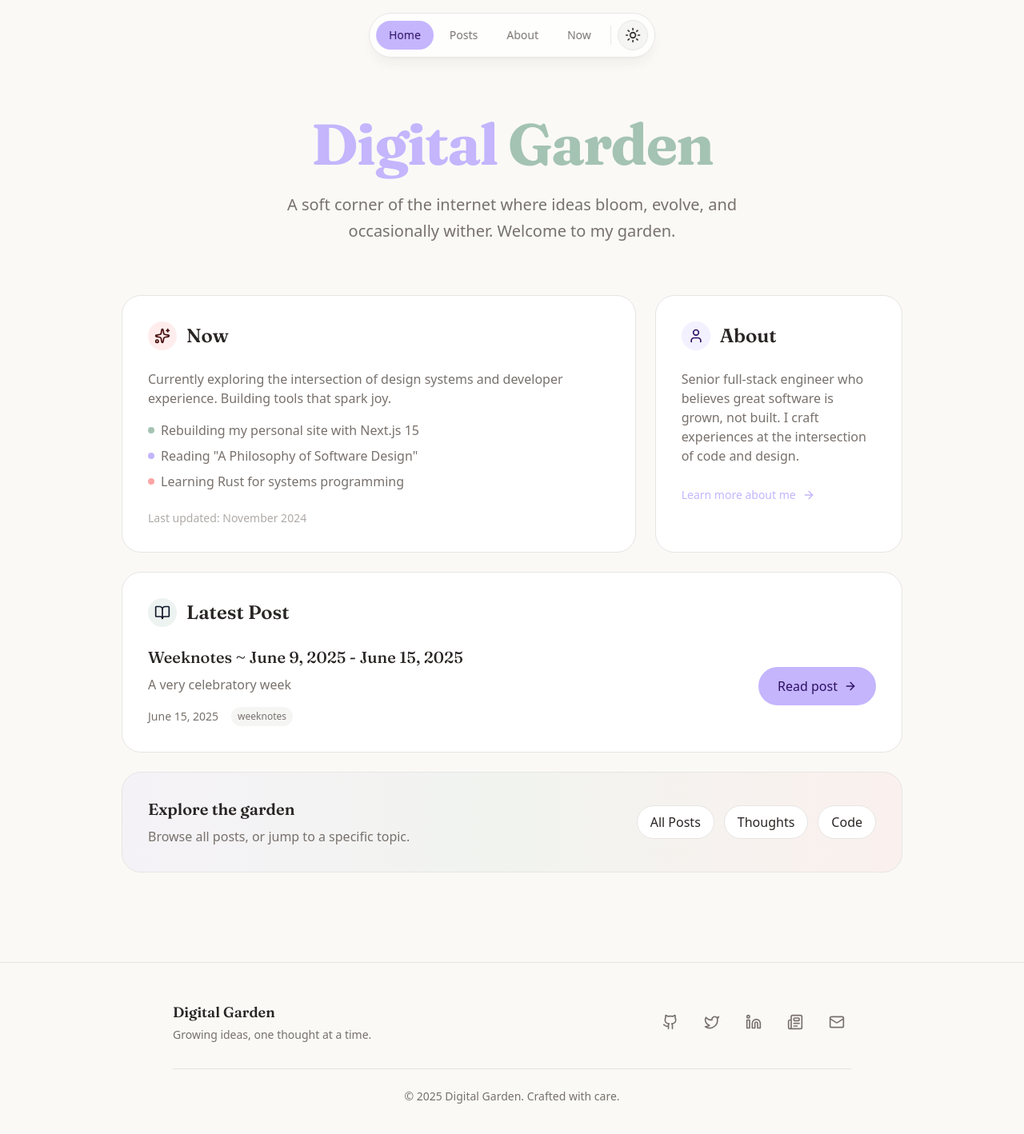
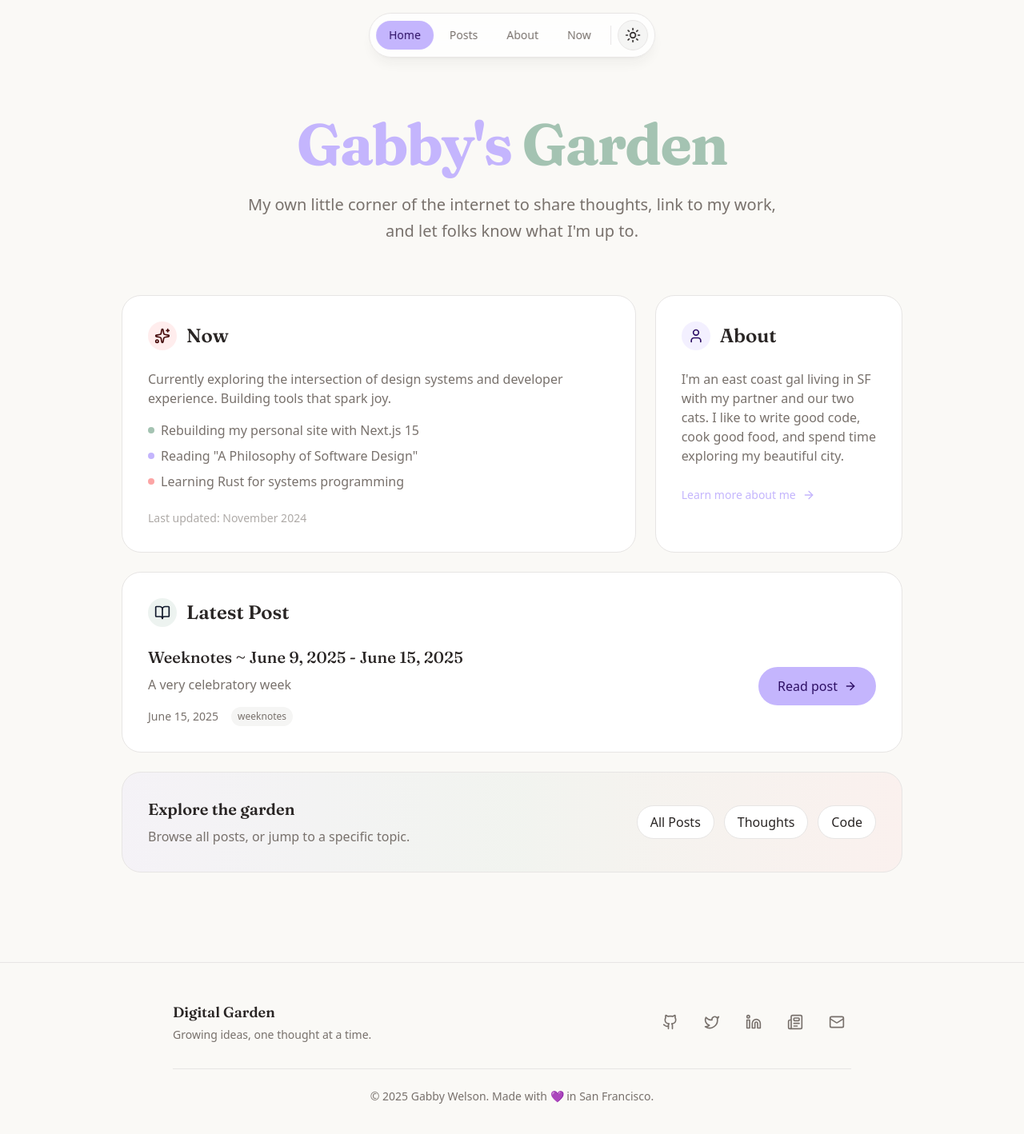
Before and after one commit to gabbywelson/blog, a Next.js app: page / in a window 1280 px wide. Shown: the top 1418 px of the page at 80% size. Built offline with nearby package versions, Linux system fonts and the light colour scheme.

Commit message:
Update homepage and footer

```diff
--- a/src/app/page.tsx
+++ b/src/app/page.tsx
@@ -13,12 +13,12 @@ export default function HomePage() {
       {/* Hero Section */}
       <section className="mb-16 text-center">
         <h1 className="font-serif text-5xl md:text-7xl font-bold tracking-tight mb-6">
-          <span className="text-primary">Digital</span>{" "}
+          <span className="text-primary">Gabby&apos;s</span>{" "}
           <span className="text-secondary">Garden</span>
         </h1>
         <p className="text-xl text-muted-foreground max-w-2xl mx-auto leading-relaxed">
-          A soft corner of the internet where ideas bloom, evolve, and
-          occasionally wither. Welcome to my garden.
+          My own little corner of the internet to share thoughts, link to my
+          work, and let folks know what I'm up to.
         </p>
       </section>
 
@@ -79,8 +79,9 @@ export default function HomePage() {
             <h2 className="font-serif text-2xl font-semibold">About</h2>
           </div>
           <p className="text-muted-foreground mb-6">
-            Senior full-stack engineer who believes great software is grown, not
-            built. I craft experiences at the intersection of code and design.
+            I&apos;m an east coast gal living in SF with my partner and our two
+            cats. I like to write good code, cook good food, and spend time
+            exploring my beautiful city.
           </p>
           <Link
             href="/about"
--- a/src/components/Footer.tsx
+++ b/src/components/Footer.tsx
@@ -61,7 +61,7 @@ export function Footer() {
         {/* Copyright */}
         <div className="mt-8 pt-6 border-t border-border">
           <p className="text-center text-sm text-muted-foreground">
-            &copy; {currentYear} Digital Garden. Crafted with care.
+            &copy; {currentYear} Gabby Welson. Made with 💜 in San Francisco.
           </p>
         </div>
       </div>
```
